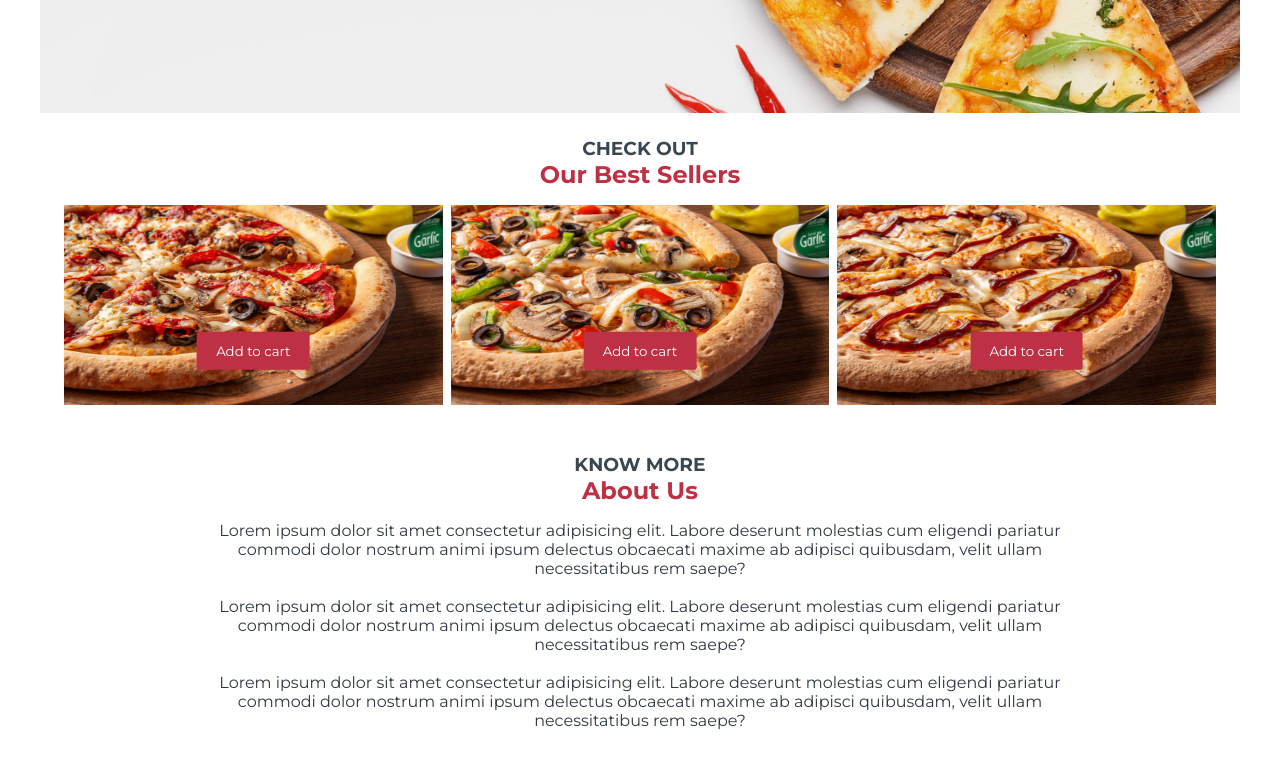
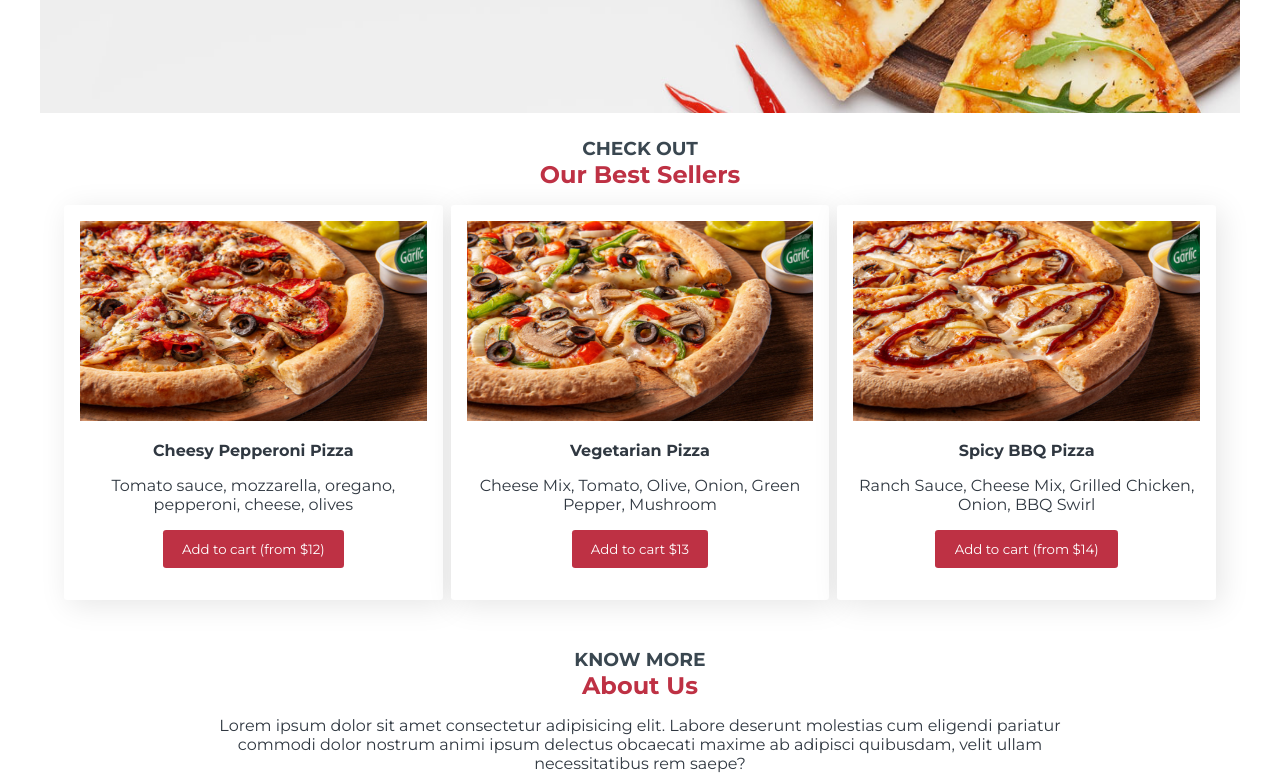
Before and after one commit to rafiyashahana/pizza-app-react, a React (Create React App) app: page / in a window 1280 px wide. Shown: the part 527-1307 px from the top of the page. Built offline with nearby package versions, Linux system fonts and the light colour scheme.

Commit message:
made changes to bestseller Card component

```diff
--- a/src/components/bestSeller/BestSeller.jsx
+++ b/src/components/bestSeller/BestSeller.jsx
@@ -3,6 +3,7 @@ import Card from "../card/Card";
 import best1 from "../../assets/images/best1.jpeg";
 import best2 from "../../assets/images/best2.jpeg";
 import best4 from "../../assets/images/best4.jpeg";
+import { RiArrowDownDoubleLine } from "@remixicon/react";
 import styles from "./BestSeller.module.css";
 const BestSeller = () => {
   return (
@@ -12,15 +13,23 @@ const BestSeller = () => {
       <div className={styles.card_container}>
         <Card className={styles.card}>
           <img src={best2} />
-          <Button className={styles.btn}>Add to cart</Button>
+          <h4>Cheesy Pepperoni Pizza</h4>
+          <p>Tomato sauce, mozzarella, oregano, pepperoni, cheese, olives</p>
+          <Button className={styles.btn}>Add to cart (from $12)</Button>
         </Card>
+
         <Card className={styles.card}>
           <img src={best1} />
-          <Button className={styles.btn}>Add to cart</Button>
+          <h4>Vegetarian Pizza</h4>
+          <p> Cheese Mix, Tomato, Olive, Onion, Green Pepper, Mushroom</p>
+          <Button className={styles.btn}>Add to cart $13</Button>
         </Card>
+
         <Card className={styles.card}>
           <img src={best4} />
-          <Button className={styles.btn}>Add to cart</Button>
+          <h4>Spicy BBQ Pizza</h4>
+          <p>Ranch Sauce, Cheese Mix, Grilled Chicken, Onion, BBQ Swirl</p>
+          <Button className={styles.btn}>Add to cart (from $14)</Button>
         </Card>
       </div>
     </div>
--- a/src/components/bestSeller/BestSeller.module.css
+++ b/src/components/bestSeller/BestSeller.module.css
@@ -14,18 +14,17 @@
   display: grid;
   grid-template-columns: 1fr 1fr 1fr;
   gap: 0.5rem;
-  position: relative;
-}
-.card {
-  position: relative;
 }
 .card img {
   height: 200px;
   width: 100%;
+  margin-bottom: 1rem;
 }
+.card p {
+  margin: 1rem auto;
+}
+
 .btn {
-  position: absolute;
-  top: 50%;
-  left: 50%;
-  transform: translate(-50%, 70%);
+  margin: 1rem auto;
+  /* width: 100%; */
 }
--- a/src/components/button/Button.module.css
+++ b/src/components/button/Button.module.css
@@ -12,3 +12,7 @@
   gap: 0.5rem;
   cursor: pointer;
 }
+
+.btn:hover {
+  background-color: #e7475e;
+}
--- a/src/components/card/Card.module.css
+++ b/src/components/card/Card.module.css
@@ -1,5 +1,6 @@
 .container {
-  height: 200px;
-  background-color: var(--grey);
   border-radius: 0.2rem;
+  padding: 1rem;
+  background-color: #fff;
+  box-shadow: 5px 5px 30px rgba(0, 0, 0, 0.1);
 }
```
